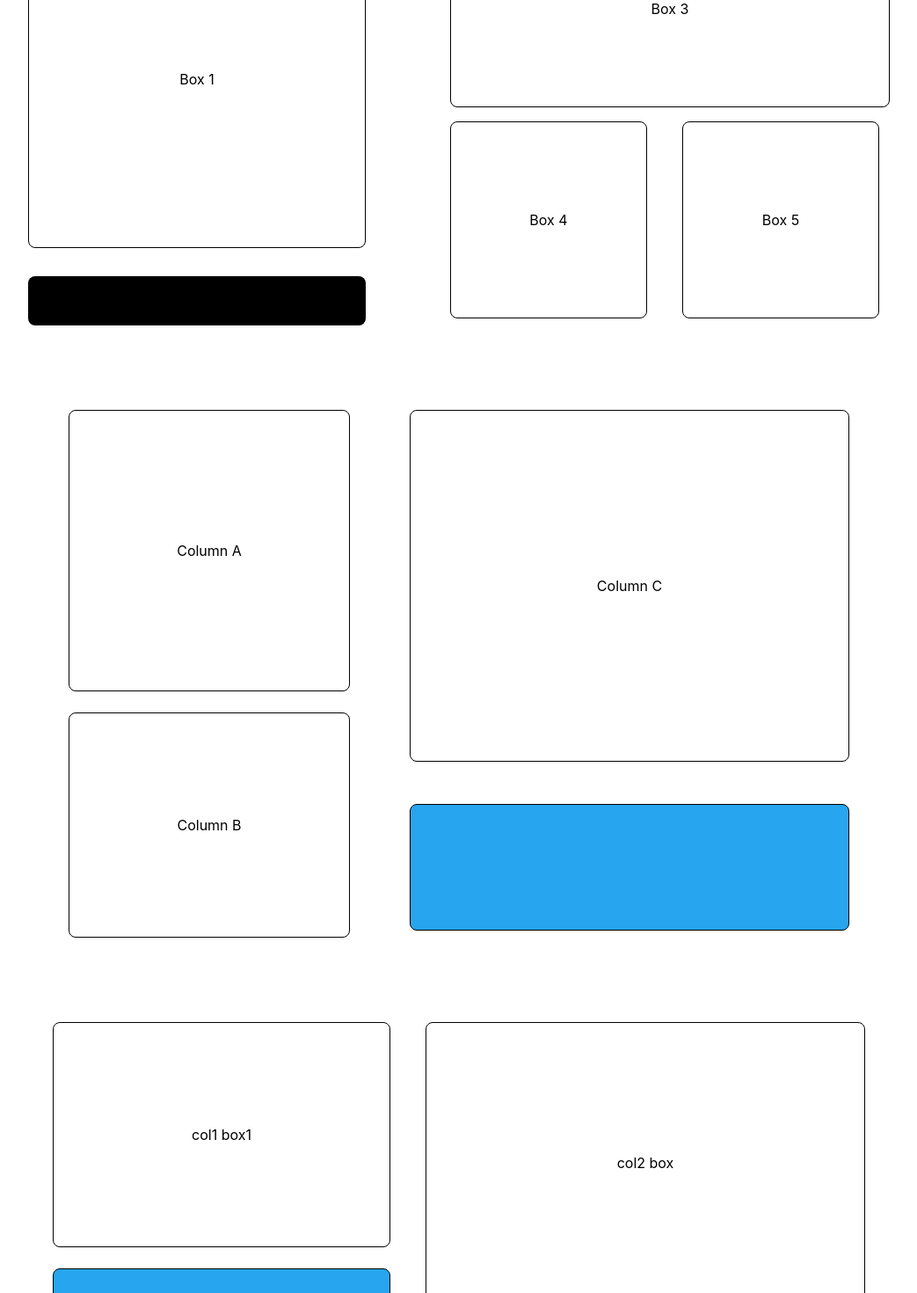
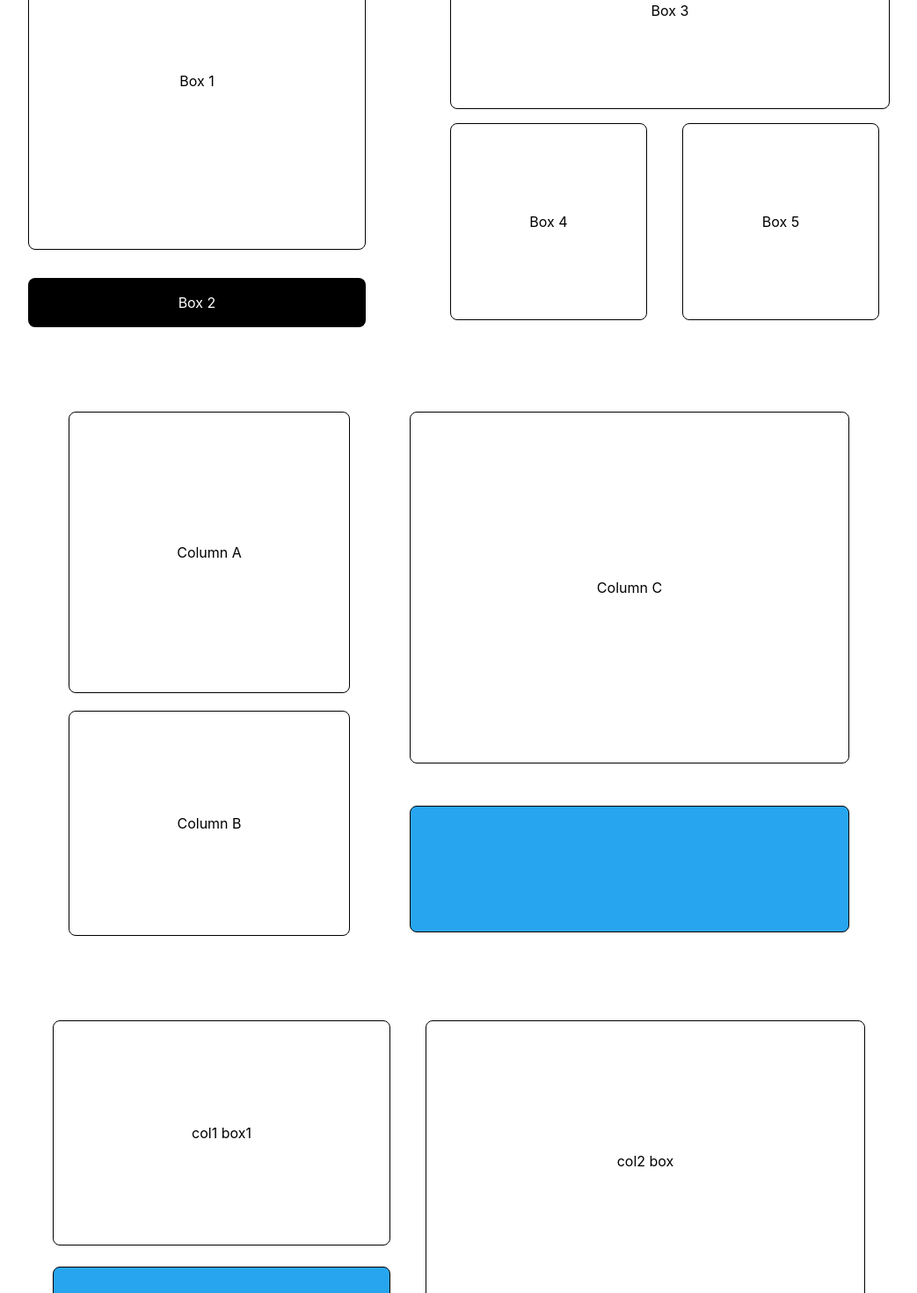
Before and after one commit to tanishka3001/Projects_Portal_Frontend, a React (Create React App) app: page / in a window 1280 px wide. Shown: the part 560-2030 px from the top of the page at 88% size, without its empty margins (118-1161 px from the left). Built offline with nearby package versions, Linux system fonts and the light colour scheme.

Commit message:
tranistions and fixed carousel

```diff
--- a/src/components/navbar.jsx
+++ b/src/components/navbar.jsx
@@ -12,8 +12,8 @@ const Nav = () => {
                 </div>
             </div>
             <div className="text-center text-white mt-4">
-                <p className="text-4xl py-3 font-serif">welcome to the</p>
-                <p className="text-5xl pb-20 font-bold">ISTE Projects Portal</p>
+                <p className="text-2xl md:text-4xl py-3 font-serif">welcome to the</p>
+                <p className="text-3xl md:text-5xl pb-10 md:pb-20 font-bold">ISTE Projects Portal</p>
             </div>
         </nav>
     );
--- a/src/components/portal.jsx
+++ b/src/components/portal.jsx
@@ -1,6 +1,21 @@
 import React, { useState } from "react";
 import { FiChevronLeft, FiChevronRight } from "react-icons/fi";
 const Grids = () => {
+  // const projects = [
+  //   {
+  //     id: 1,
+  //     title: "Project 1",
+  //     image: "url-to-image-1.jpg",
+  //     github: "https://github.com/yourusername/project1"
+  //   },
+  //   {
+  //     id: 2,
+  //     title: "Project 2",
+  //     image: "url-to-image-2.jpg",
+  //     github: "https://github.com/yourusername/project2"
+  //   },
+  // ];
+
     const images = [
         "image1.jpg",
         "image2.jpg",
@@ -28,7 +43,7 @@ const Grids = () => {
     return (
         <div>
         <div className="md:hidden relative mx-4 my-8 rounded-xl border-4 border-gray-200 shadow-xl overflow-hidden">
-        <div className="relative h-80 w-full bg-gray-100">
+  <div className="relative h-96 w-full bg-gray-100">
     <div className="flex h-full items-center justify-center p-4">
       <img
         src={images[currentIndex]}
@@ -38,15 +53,15 @@ const Grids = () => {
     </div>
     <button
       onClick={prevSlide}
-            className="absolute left-2 top-1/2 transform -translate-y-1/2 bg-white p-3 rounded-full shadow-lg border border-gray-300 hover:bg-gray-100 transition-all"
+      className="absolute left-2 top-1/2 transform -translate-y-1/2 bg-white p-2 rounded-full shadow-lg border border-gray-300 hover:bg-gray-100 transition-all"
     >
-            <FiChevronLeft className="text-gray-700 text-xl" />
+      <FiChevronLeft className="text-gray-700 text-lg" />
     </button>
     <button
       onClick={nextSlide}
-            className="absolute right-2 top-1/2 transform -translate-y-1/2 bg-white p-3 rounded-full shadow-lg border border-gray-300 hover:bg-gray-100 transition-all"
+      className="absolute right-2 top-1/2 transform -translate-y-1/2 bg-white p-2 rounded-full shadow-lg border border-gray-300 hover:bg-gray-100 transition-all"
     >
-            <FiChevronRight className="text-gray-700 text-xl" />
+      <FiChevronRight className="text-gray-700 text-lg" />
     </button>
     <div className="absolute bottom-4 left-0 right-0 flex justify-center gap-2">
       {images.map((_, index) => (
@@ -60,45 +75,81 @@ const Grids = () => {
   </div>
 </div>
 
-        <div className="hidden md:flex md:mb-[600px] md:mt-[600px]  md:flex-col justify-center items-center h-screen gap-14 ">
+
+        <div className="hidden md:flex md:mb-[600px] md:mt-[600px] md:flex-col justify-center items-center h-screen gap-14 ">
     <div className="flex flex-row items-start gap-24 mt-24">
         <div className="flex flex-col gap-4">
-            <div className="w-96 h-96 bg-white border border-black rounded-lg flex items-center justify-center">
+            <a href="#" className="w-96 h-96 bg-white border border-black rounded-lg flex items-center justify-center overflow-hidden relative group transition-all duration-300 hover:shadow-xl hover:border-blue-500 hover:scale-105">
+                <div className="absolute inset-0 bg-black bg-opacity-0 group-hover:bg-opacity-30 flex items-center justify-center transition-all duration-300">
+                    <span className="text-white opacity-0 group-hover:opacity-100 font-bold text-lg transition-opacity duration-300">
+                        View on GitHub
+                    </span>
+                </div>
                 Box 1
-            </div>
-            <div className="mt-4 w-96 h-14 bg-black rounded-lg flex items-center justify-center">
+            </a>
+            <div className="mt-4 w-96 h-14 bg-black rounded-lg flex items-center justify-center text-white">
                 Box 2
             </div>
         </div>
 
         <div className="flex flex-col gap-4">
-            <div className="w-[500px] h-56 bg-white border border-black rounded-lg flex items-center justify-center">
+            <a href="#" className="w-[500px] h-56 bg-white border border-black rounded-lg flex items-center justify-center overflow-hidden relative group transition-all duration-300 hover:shadow-xl hover:border-blue-500 hover:scale-105">
+                <div className="absolute inset-0 bg-black bg-opacity-0 group-hover:bg-opacity-30 flex items-center justify-center transition-all duration-300">
+                    <span className="text-white opacity-0 group-hover:opacity-100 font-bold text-lg transition-opacity duration-300">
+                        View on GitHub
+                    </span>
+                </div>
                 Box 3
+            </a>
+            <div className="flex gap-10">
+                <a href="#" className="w-56 h-56 bg-white border border-black rounded-lg flex items-center justify-center overflow-hidden relative group transition-all duration-300 hover:shadow-xl hover:border-blue-500 hover:scale-105">
+                    <div className="absolute inset-0 bg-black bg-opacity-0 group-hover:bg-opacity-30 flex items-center justify-center transition-all duration-300">
+                        <span className="text-white opacity-0 group-hover:opacity-100 font-bold text-lg transition-opacity duration-300">
+                            View on GitHub
+                        </span>
                     </div>
-            <div className="flex gap-10">
-                <div className="w-56 h-56 bg-white border border-black rounded-lg flex items-center justify-center">
                     Box 4
+                </a>
+                <a href="#" className="w-56 h-56 bg-white border border-black rounded-lg flex items-center justify-center overflow-hidden relative group transition-all duration-300 hover:shadow-xl hover:border-blue-500 hover:scale-105">
+                    <div className="absolute inset-0 bg-black bg-opacity-0 group-hover:bg-opacity-30 flex items-center justify-center transition-all duration-300">
+                        <span className="text-white opacity-0 group-hover:opacity-100 font-bold text-lg transition-opacity duration-300">
+                            View on GitHub
+                        </span>
                     </div>
-                <div className="w-56 h-56 bg-white border border-black rounded-lg flex items-center justify-center">
                     Box 5
-                </div>
+                </a>
             </div>
         </div>
     </div>
     <div className="flex flex-row gap-10 mt-10">
-        <div className="flex flex-col mr-3">
-            <div className="w-80 h-80 mr-4 bg-white border border-black rounded-lg flex items-center justify-center mb-6">
+        <div className="flex flex-col gap-5 mr-3">
+            <a href="#" className="w-80 h-80 mr-4 bg-white border border-black rounded-lg flex items-center justify-center overflow-hidden relative group transition-all duration-300 hover:shadow-xl hover:border-blue-500 hover:scale-105">
+                <div className="absolute inset-0 bg-black bg-opacity-0 group-hover:bg-opacity-30 flex items-center justify-center transition-all duration-300">
+                    <span className="text-white opacity-0 group-hover:opacity-100 font-bold text-lg transition-opacity duration-300">
+                        View on GitHub
+                    </span>
+                </div>
                 Column A
+            </a>
+            <a href="#" className="w-80 h-64 bg-white border border-black rounded-lg flex items-center justify-center overflow-hidden relative group transition-all duration-300 hover:shadow-xl hover:border-blue-500 hover:scale-105">
+                <div className="absolute inset-0 bg-black bg-opacity-0 group-hover:bg-opacity-30 flex items-center justify-center transition-all duration-300">
+                    <span className="text-white opacity-0 group-hover:opacity-100 font-bold text-lg transition-opacity duration-300">
+                        View on GitHub
+                    </span>
                 </div>
-            <div className="w-80 h-64 bg-white border border-black rounded-lg flex items-center justify-center">
                 Column B
-            </div>
+            </a>
         </div>
 
         <div className="flex flex-col">
-            <div className="w-[500px] h-[400px] bg-white border border-black rounded-lg flex items-center justify-center">
+            <a href="#" className="w-[500px] h-[400px] bg-white border border-black rounded-lg flex items-center justify-center overflow-hidden relative group transition-all duration-300 hover:shadow-xl hover:border-blue-500 hover:scale-105">
+                <div className="absolute inset-0 bg-black bg-opacity-0 group-hover:bg-opacity-30 flex items-center justify-center transition-all duration-300">
+                    <span className="text-white opacity-0 group-hover:opacity-100 font-bold text-lg transition-opacity duration-300">
+                        View on GitHub
+                    </span>
+                </div>
                 Column C
-            </div>
+            </a>
             <div className="mt-12 w-[500px] h-36 bg-[#27A5EF] border border-black rounded-lg flex items-center justify-center">
             </div>
         </div>
@@ -106,21 +157,32 @@ const Grids = () => {
 
     <div className="flex flex-row gap-8 mt-10">
         <div className="flex flex-col">
-            <div className="w-96 h-64 bg-white border border-black rounded-lg flex items-center justify-center">
+            <a href="#" className="w-96 h-64 bg-white border border-black rounded-lg flex items-center justify-center overflow-hidden relative group transition-all duration-300 hover:shadow-xl hover:border-blue-500 hover:scale-105">
+                <div className="absolute inset-0 bg-black bg-opacity-0 group-hover:bg-opacity-30 flex items-center justify-center transition-all duration-300">
+                    <span className="text-white opacity-0 group-hover:opacity-100 font-bold text-lg transition-opacity duration-300">
+                        View on GitHub
+                    </span>
+                </div>
                 col1 box1
-            </div>
+            </a>
             <div className="mt-6 w-96 h-10 bg-[#27A5EF] border border-black rounded-lg flex items-center justify-center">
             </div>
         </div>
 
-        <div className="w-[500px] h-80 ml-2 bg-white border border-black rounded-lg flex items-center justify-center">
+        <a href="#" className="w-[500px] h-80 ml-2 bg-white border border-black rounded-lg flex items-center justify-center overflow-hidden relative group transition-all duration-300 hover:shadow-xl hover:border-blue-500 hover:scale-105">
+            <div className="absolute inset-0 bg-black bg-opacity-0 group-hover:bg-opacity-30 flex items-center justify-center transition-all duration-300">
+                <span className="text-white opacity-0 group-hover:opacity-100 font-bold text-lg transition-opacity duration-300">
+                    View on GitHub
+                </span>
+            </div>
             col2 box
-        </div>
+        </a>
     </div>
     <div className="flex flex-row text-lg font-serif mt-12 mb-10">
         ⚫ More Projects Coming Soon ⚫
     </div>
 </div>
+
   </div>
     );
 };
```
Lines whose indentation alone changed are shown as unchanged.
